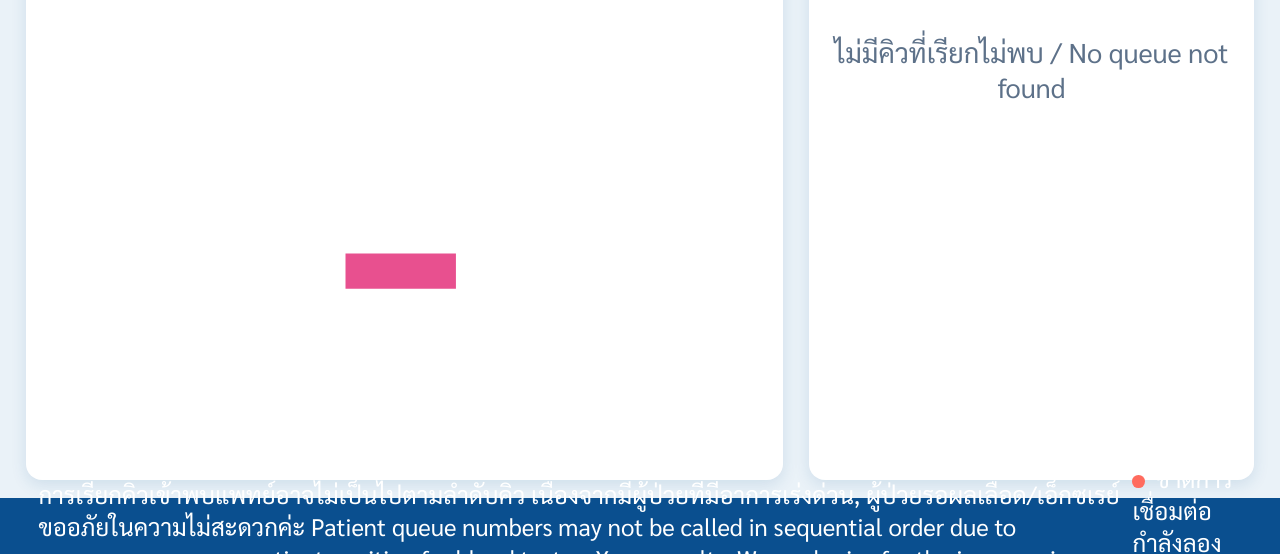
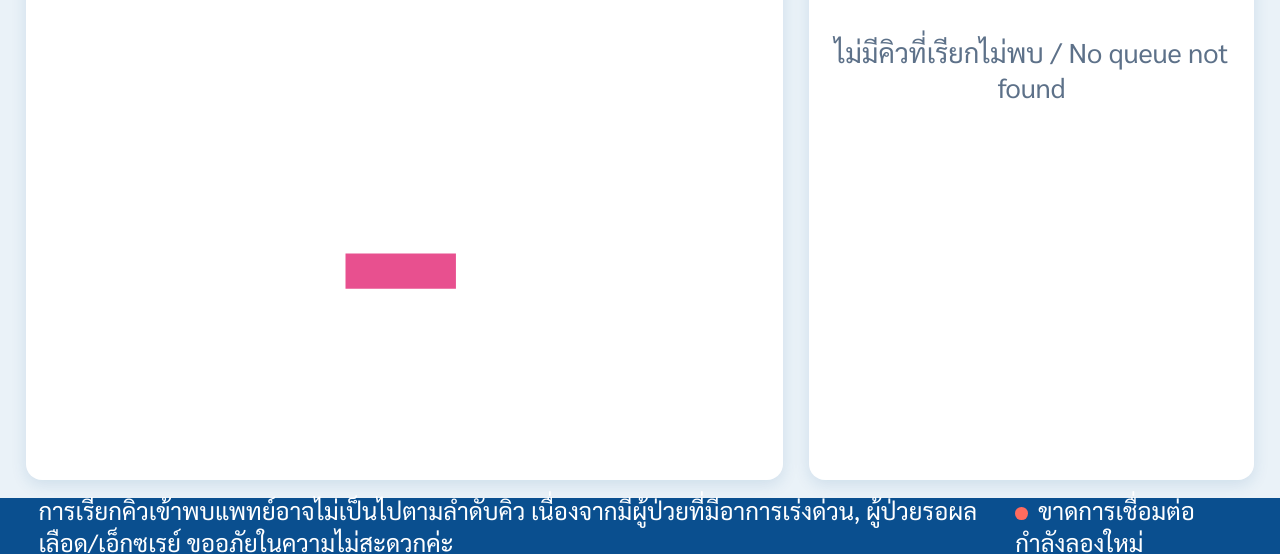
Before and after one commit to fammed-hub/queuemorning, a plain HTML site: page index.html in a window 1280 px wide. Shown: the part 246-800 px from the top of the page. Drawn offline with Linux system fonts and the light colour scheme.

Commit message:
Update index.html

```diff
--- a/index.html
+++ b/index.html
@@ -96,7 +96,7 @@ var SHEET_ID = sheetId(P.get("id")) || DEFAULT_SHEET_ID;
 var TAB = P.get("tab") || DEFAULT_TAB;
 var HOSPITAL_NAME = "ศูนย์การแพทย์กาญจนาภิเษก";   // ชื่อ รพ. ที่แสดงบนหัวจอ
 var DEPARTMENT = "แผนกเวชศาสตร์ครอบครัว  Family Medicine Clinic";    // ชื่อแผนก/จุดบริการ
-var NOTICE = "การเรียกคิวเข้าพบแพทย์อาจไม่เป็นไปตามลำดับคิว เนื่องจากมีผู้ป่วยที่มีอาการเร่งด่วน, ผู้ป่วยรอผลเลือด/เอ็กซเรย์ ขออภัยในความไม่สะดวกค่ะ\nPatient queue numbers may not be called in sequential order due to emergency cases or patients waiting for blood test or X-ray results. We apologize for the inconvenience.";
+var NOTICE = "การเรียกคิวเข้าพบแพทย์อาจไม่เป็นไปตามลำดับคิว เนื่องจากมีผู้ป่วยที่มีอาการเร่งด่วน, ผู้ป่วยรอผลเลือด/เอ็กซเรย์ ขออภัยในความไม่สะดวกค่ะ";
 var POLL_MS = 3000;                       // รีเฟรชทุก 3 วินาที
 var MISSED_SHOWN = 16;                    // จำนวนคิว "เรียกไม่พบ" สูงสุดที่แสดง (2 คอลัมน์ x 8 แถว)
 var S_MISSED = "เรียกไม่พบ Queue not found";             // สถานะที่จะแสดงในช่องด้านขวา
```
